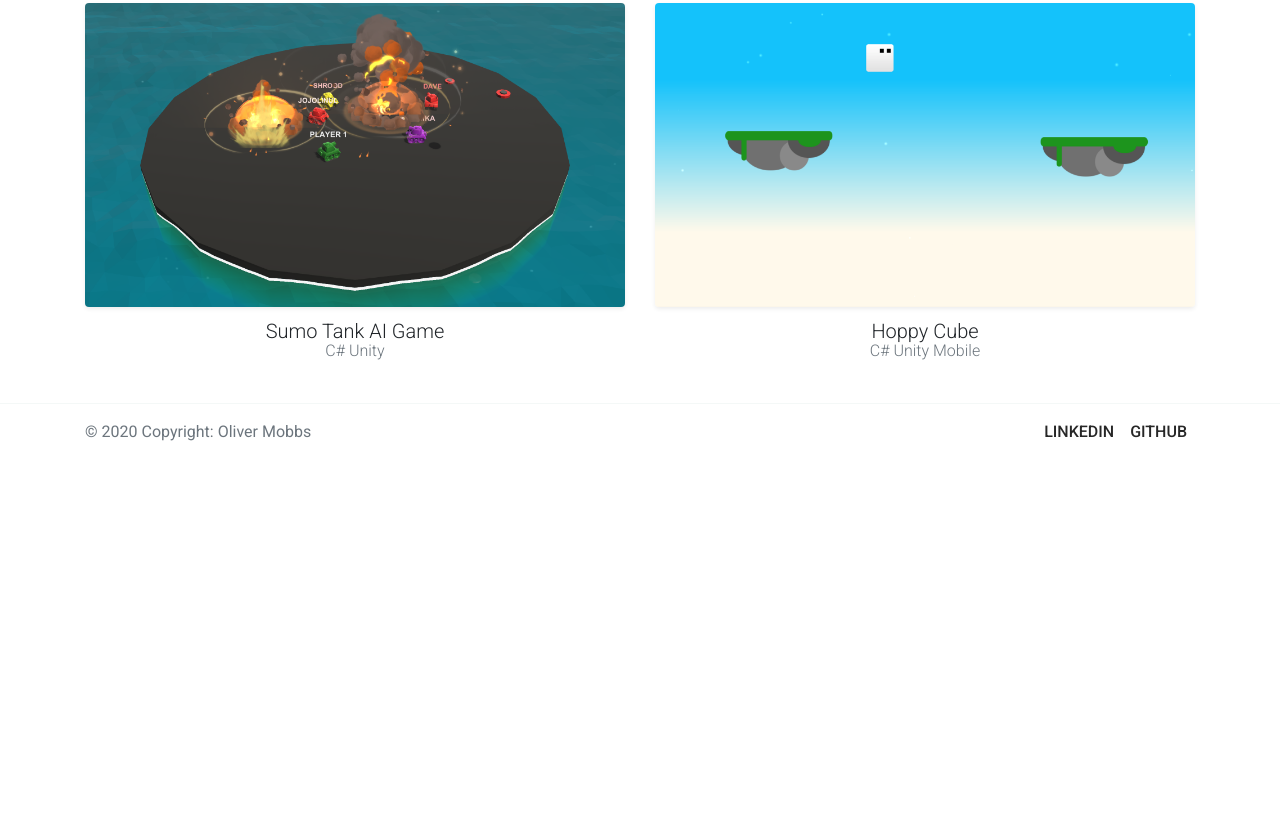
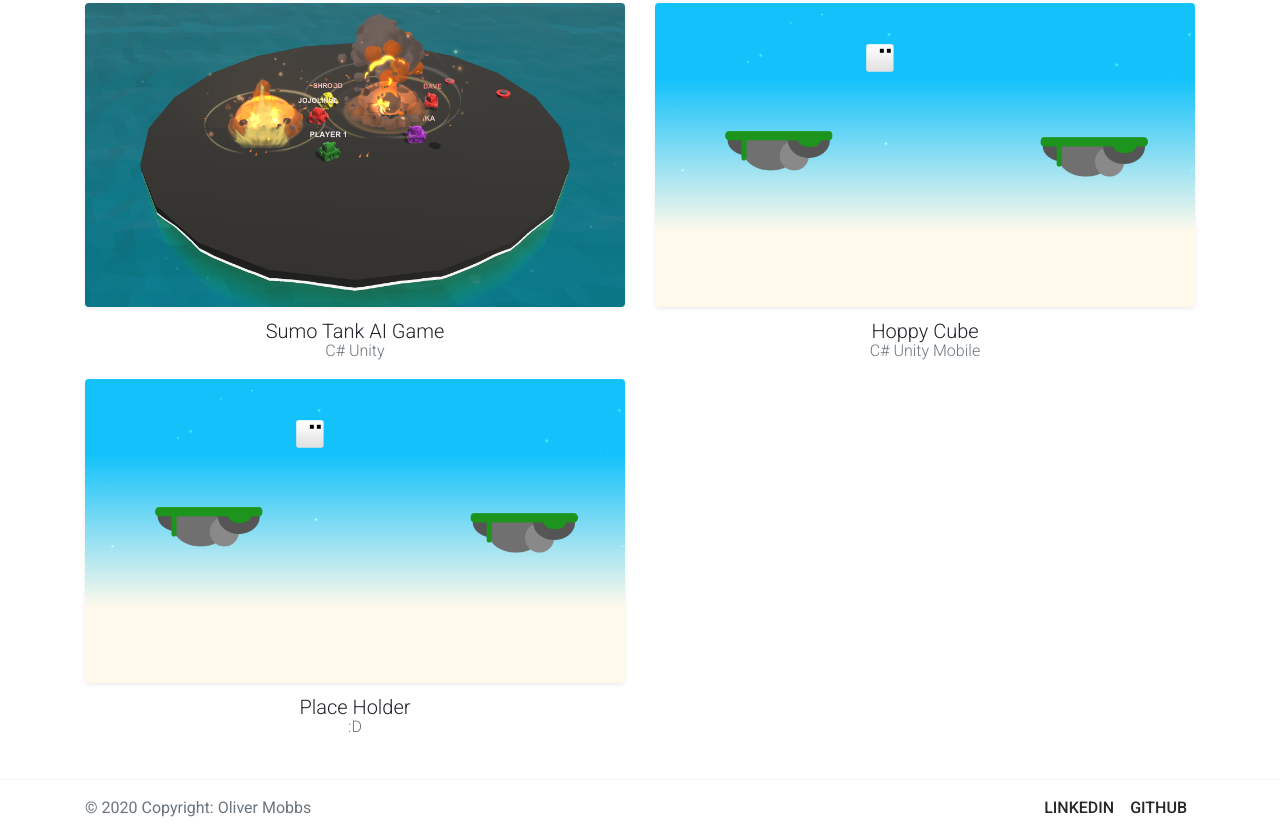
Before and after one commit to MrMobble/MrMobble.github.io, a plain HTML site: page index.html in a window 1280 px wide. Shown: the part 735-1571 px from the top of the page. Before the commit the page ends 1195 px from the top, so only its background shows below. Drawn offline with nearby package versions, Linux system fonts and the light colour scheme.

Commit message:
Update index.html

```diff
--- a/index.html
+++ b/index.html
@@ -105,6 +105,19 @@
 
                 </div>
 
+                <div class="col-md-6 text-center">
+
+                  <div class="thumbnail-item">
+                    <img src="images/hoppycube-main.png" class="img-fluid rounded shadow-sm" alt="Responsive image">
+                  </div>
+
+                  <div class="my-1 py-2">
+                    <h5 class="font-weight-light">Place Holder</h5>
+                    <p class="text-muted lh-0"> :D </p>
+                  </div>
+
+                </div>
+
             </div>
           </div>
 
```
